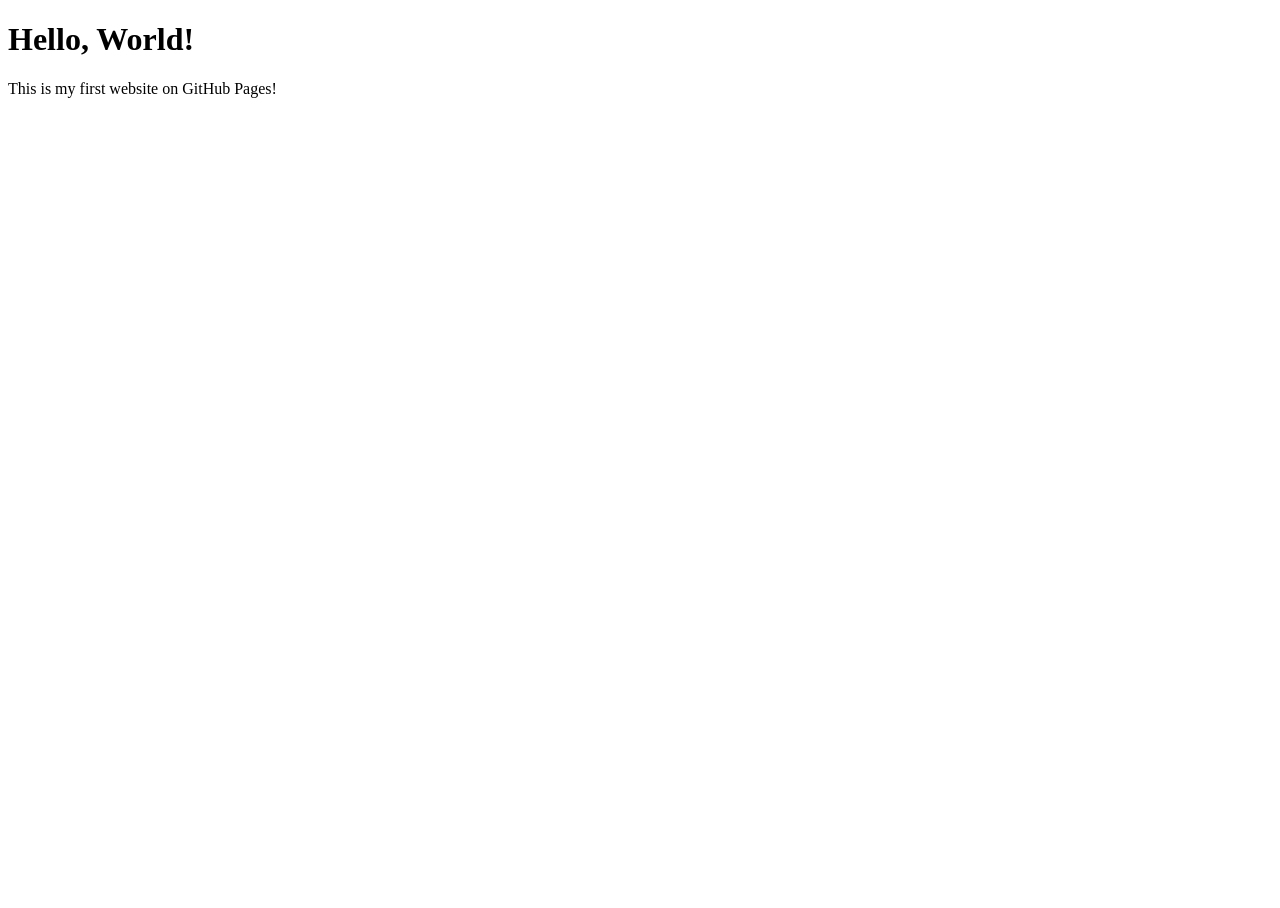
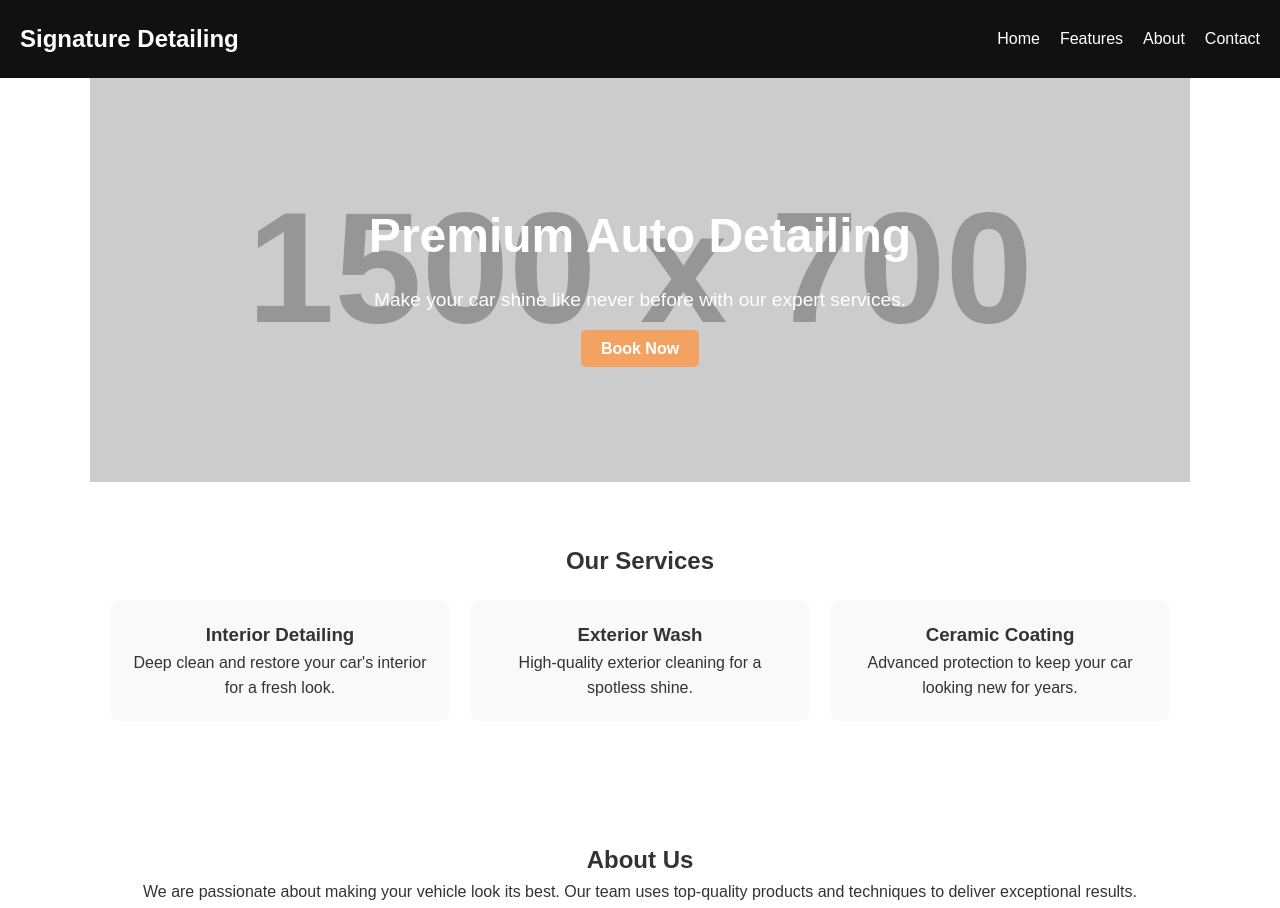
Before and after one commit to abdulmoiz0portfolio/The-Signature-Detailing, a plain HTML site: page index.html in a window 1280 px wide. Shown: the top 908 px of the page. Before the commit the page ends 800 px from the top, so only its background shows below. Drawn offline with Linux system fonts and the light colour scheme; placeholder pictures from the web are drawn by us.

Commit message:
Update index.html

```diff
--- a/index.html
+++ b/index.html
@@ -1,11 +1,96 @@
 <!DOCTYPE html>
 <html lang="en">
 <head>
-  <meta charset="UTF-8">
-  <title>Hello, World!</title>
+    <meta charset="UTF-8">
+    <meta name="viewport" content="width=device-width, initial-scale=1.0">
+    <meta name="description" content="Premium Detailing Services - Shine like never before">
+    <title>Signature Detailing</title>
+    <style>
+        * { margin: 0; padding: 0; box-sizing: border-box; font-family: Arial, sans-serif; }
+        body { line-height: 1.6; color: #333; }
+        header { background: #111; color: #fff; padding: 20px; position: sticky; top: 0; z-index: 10; }
+        header nav { display: flex; justify-content: space-between; align-items: center; }
+        header nav ul { list-style: none; display: flex; gap: 20px; }
+        header nav ul li a { color: #fff; text-decoration: none; transition: 0.3s; }
+        header nav ul li a:hover { color: #f4a261; }
+
+        .hero { background: url('https://via.placeholder.com/1500x700') no-repeat center/cover; color: #fff; text-align: center; padding: 120px 20px; }
+        .hero h1 { font-size: 3rem; margin-bottom: 10px; }
+        .hero p { font-size: 1.2rem; margin-bottom: 20px; }
+        .hero a { background: #f4a261; color: #fff; padding: 10px 20px; text-decoration: none; border-radius: 5px; font-weight: bold; }
+        .hero a:hover { background: #e76f51; }
+
+        section { padding: 60px 20px; max-width: 1100px; margin: auto; }
+        .features { display: grid; grid-template-columns: repeat(auto-fit, minmax(250px, 1fr)); gap: 20px; text-align: center; }
+        .features div { padding: 20px; background: #f9f9f9; border-radius: 10px; transition: 0.3s; }
+        .features div:hover { transform: translateY(-5px); }
+
+        .about { text-align: center; }
+        .about img { max-width: 100%; border-radius: 10px; margin-top: 20px; }
+
+        .contact form { display: flex; flex-direction: column; gap: 15px; max-width: 500px; margin: auto; }
+        .contact input, .contact textarea { padding: 10px; border: 1px solid #ccc; border-radius: 5px; font-size: 1rem; }
+        .contact button { padding: 10px; background: #111; color: #fff; border: none; border-radius: 5px; font-size: 1rem; cursor: pointer; }
+        .contact button:hover { background: #333; }
+
+        footer { background: #111; color: #fff; text-align: center; padding: 20px; margin-top: 40px; }
+    </style>
 </head>
 <body>
-  <h1>Hello, World!</h1>
-  <p>This is my first website on GitHub Pages!</p>
+    <header>
+        <nav>
+            <h2>Signature Detailing</h2>
+            <ul>
+                <li><a href="#home">Home</a></li>
+                <li><a href="#features">Features</a></li>
+                <li><a href="#about">About</a></li>
+                <li><a href="#contact">Contact</a></li>
+            </ul>
+        </nav>
+    </header>
+
+    <section class="hero" id="home">
+        <h1>Premium Auto Detailing</h1>
+        <p>Make your car shine like never before with our expert services.</p>
+        <a href="#contact">Book Now</a>
+    </section>
+
+    <section id="features">
+        <h2 style="text-align:center; margin-bottom:20px;">Our Services</h2>
+        <div class="features">
+            <div>
+                <h3>Interior Detailing</h3>
+                <p>Deep clean and restore your car's interior for a fresh look.</p>
+            </div>
+            <div>
+                <h3>Exterior Wash</h3>
+                <p>High-quality exterior cleaning for a spotless shine.</p>
+            </div>
+            <div>
+                <h3>Ceramic Coating</h3>
+                <p>Advanced protection to keep your car looking new for years.</p>
+            </div>
+        </div>
+    </section>
+
+    <section class="about" id="about">
+        <h2>About Us</h2>
+        <p>We are passionate about making your vehicle look its best. Our team uses top-quality products and techniques to deliver exceptional results.</p>
+        <img src="https://via.placeholder.com/1000x500" alt="About Signature Detailing">
+    </section>
+
+    <section class="contact" id="contact">
+        <h2 style="text-align:center; margin-bottom:20px;">Contact Us</h2>
+        <form>
+            <input type="text" placeholder="Your Name" required>
+            <input type="email" placeholder="Email Address" required>
+            <textarea placeholder="Your Message" rows="5" required></textarea>
+            <button type="submit">Send Message</button>
+        </form>
+    </section>
+
+    <footer>
+        <p>&copy; 2025 Signature Detailing. All rights reserved.</p>
+    </footer>
 </body>
 </html>
```
